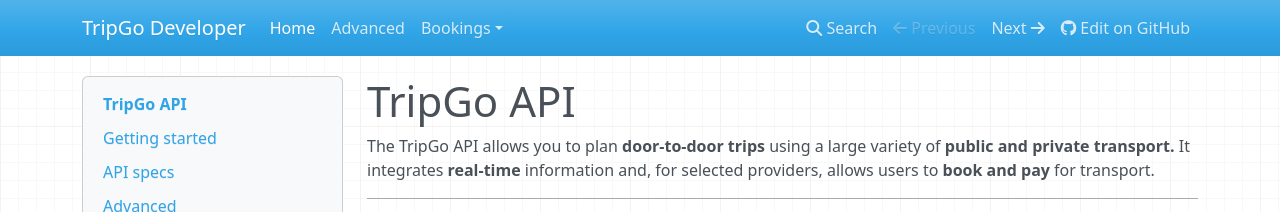
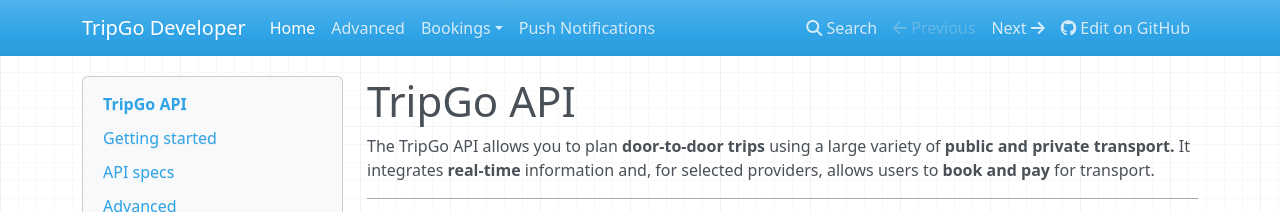
Before and after one commit to skedgo/tripgo-api, an MkDocs documentation site: the page built from docs/index.md, in a window 1280 px wide. Shown: the top 212 px of the page. Built offline with MkDocs 1.6.1, drawn with Linux system fonts in a browser that asks for light colours; nearby versions of some CDN libraries; old or Windows-style settings are respelled for this version of MkDocs.

Commit message:
update mkdocs

```diff
--- a/mkdocs.yml
+++ b/mkdocs.yml
@@ -7,5 +7,6 @@
   - Overview: bookings/overview.md
   - Android SDK: bookings/android.md
   - iOS SDK: bookings/ios.md
+- Push Notifications: push.md
 repo_url: https://github.com/skedgo/tripgo-api
 # theme: readthedocs
```
